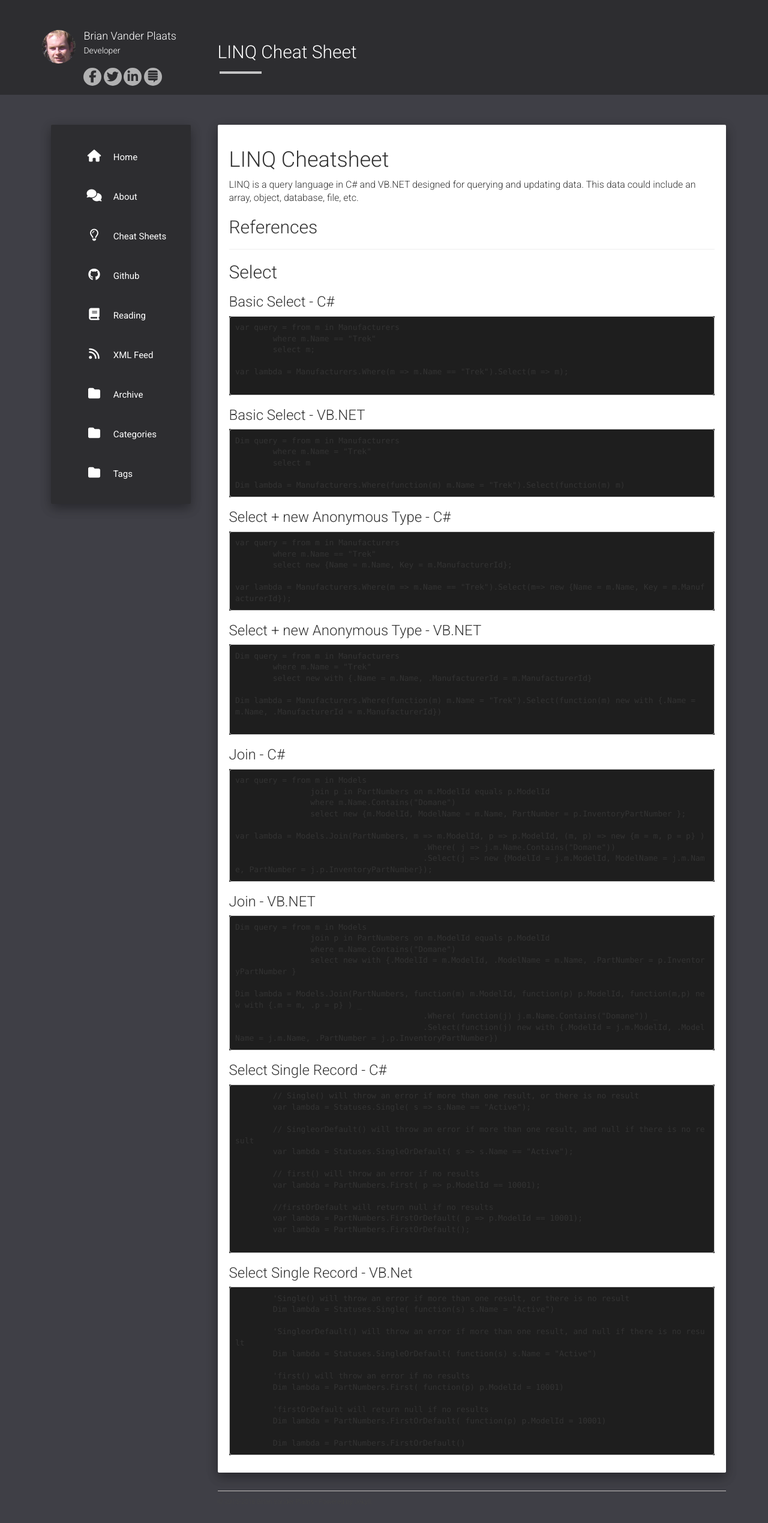
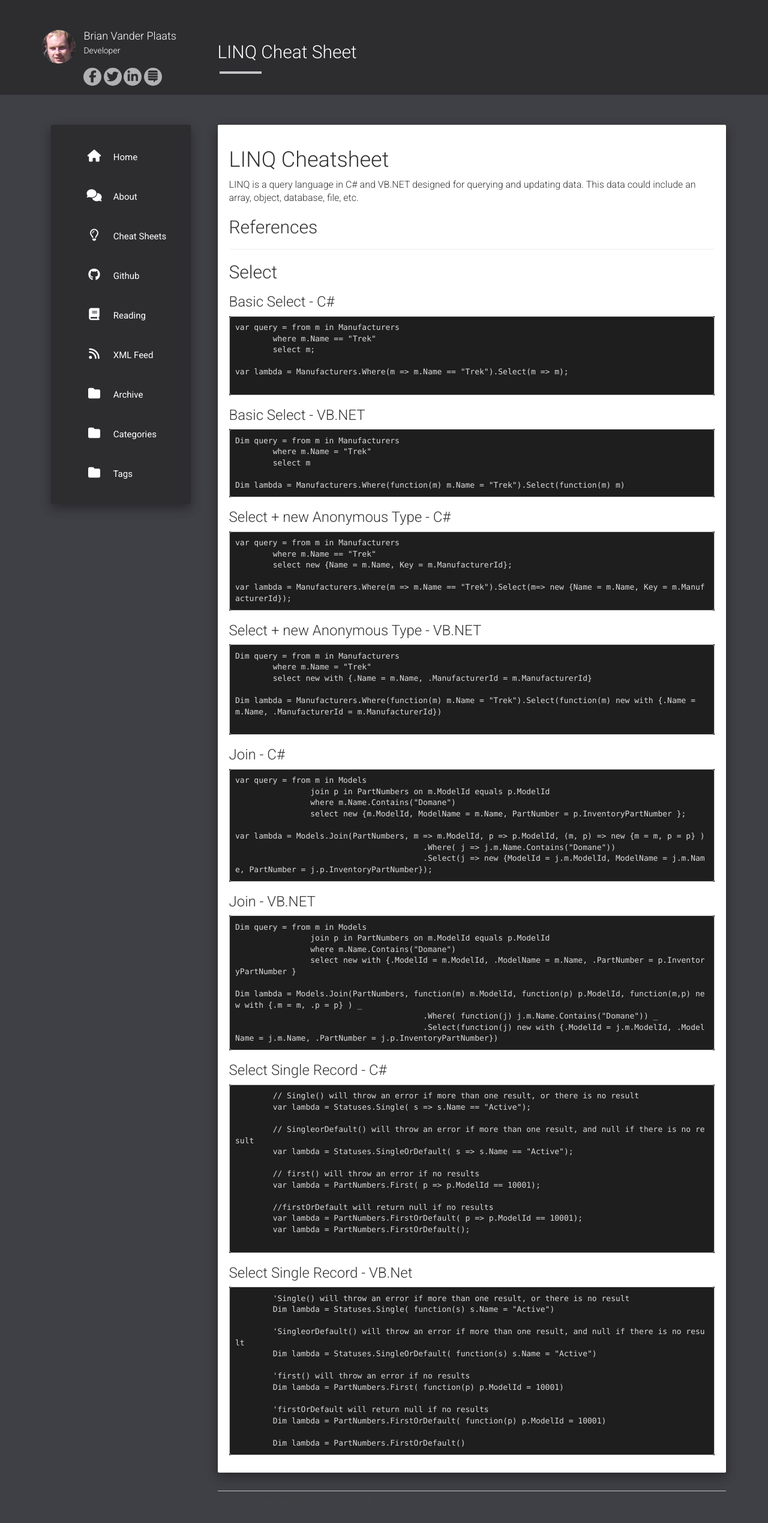
Before and after one commit to brianvp/brianvp.github.com, a Jekyll site: the page built from cheat-sheets/LINQ-Cheat-Sheet.md, in a window 1280 px wide. Shown: the whole page at 60% size. Built offline with Jekyll 4.4.1, drawn with Linux system fonts in a browser that asks for light colours; nearby versions of some CDN libraries.

Commit message:
attempt color fix

```diff
--- a/static/css/syntax.css
+++ b/static/css/syntax.css
@@ -1,5 +1,5 @@
 .highlight .hll { background-color: #ffffcc }
-.highlight  { background: #1e1e1e; }
+.highlight  { color: #dcdcdc; background: #1e1e1e; }
 .highlight .c { color: #408080; font-style: italic } /* Comment */
 .highlight .k { color: #008000; font-weight: bold } /* Keyword */
 .highlight .o { color: #dcdcdc } /* Operator */
```
